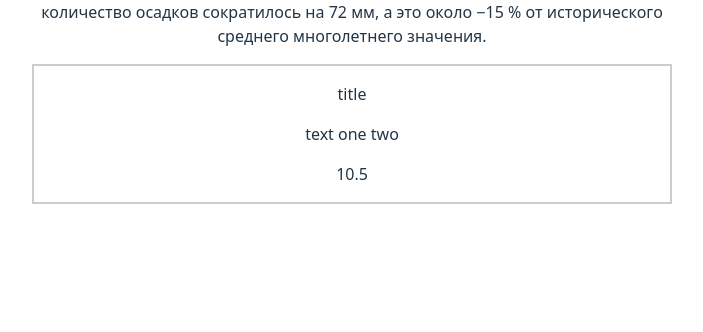
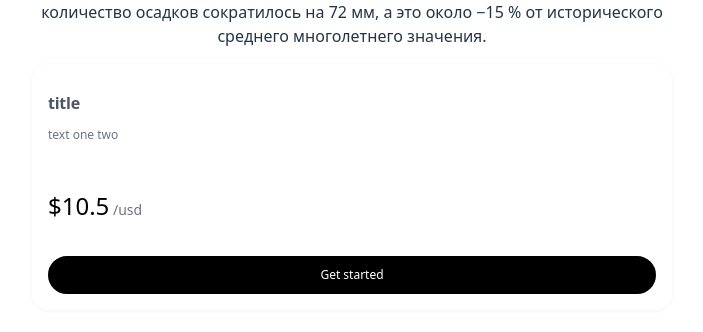
Before and after one commit to Cliv-create/react_AboutTown, a React (Vite) app: page / in a window 1280 px wide. Shown: the part 3749-4081 px from the top of the page, without its empty margins (288-991 px from the left). Before the commit the page ends 3985 px from the top, so only its background shows below. Built offline with nearby package versions, Linux system fonts and the light colour scheme.

Commit message:
Edited return code for ProductCard.tsx Added new .css for ProductCard.css Added documentation for ProductCard.tsx Added spacing.

```diff
--- a/components/ProductCard.css
+++ b/components/ProductCard.css
@@ -1,6 +1,122 @@
+/* Контейнер, в котором будут размещаться карточки */
+.product-grid {
+    display: grid;
+    gap: 1rem;
+    grid-template-columns: repeat(auto-fill, minmax(200px, 1fr));
+    padding: 1rem;
+}
+
+/* Отдельная карточка */
 .product-card {
-    display: block;
-    border-width: 2px;
-    border-style: solid;
-    border-color: rgba(0, 0, 0, 0.2);
+    display: flex;
+    flex-direction: column;
+    background-color: white;
+    border-radius: 1rem;
+    box-shadow: 0 1px 4px rgba(0, 0, 0, 0.05);
+    transition: transform 0.2s ease-in-out;
 }
+
+.product-card:hover {
+    transform: translateY(-2px);
+}
+
+.product-card-content {
+    padding: 1rem;
+}
+
+.product-card-grid {
+    display: grid;
+    grid-template-columns: 1fr;
+    text-align: left;
+    width: 100%;
+}
+
+.product-title {
+    font-size: 1rem;
+    font-weight: 600;
+    letter-spacing: -0.015em;
+    color: #4B5563;
+    line-height: 1.25;
+}
+
+.product-text {
+    margin-top: 0.25rem;
+    font-size: 0.75rem;
+    color: #6B7280;
+}
+
+.product-price-container {
+    margin-top: 1rem;
+}
+
+.product-price {
+    font-size: 1.5rem;
+    font-weight: 400;
+    color: black;
+}
+
+.product-price-suffix {
+    font-size: 0.875rem;
+    font-weight: 500;
+    color: #6B7280;
+}
+
+.product-card-footer {
+    display: flex;
+    padding: 0 1rem 1rem;
+}
+
+.product-card-button {
+    display: flex;
+    align-items: center;
+    justify-content: center;
+    width: 100%;
+    padding: 0.5rem 1rem;
+    font-size: 0.75rem;
+    text-align: center;
+    color: white;
+    background-color: black;
+    border: 2px solid black;
+    border-radius: 9999px;
+    transition: all 0.2s ease-in-out;
+    text-decoration: none;
+}
+
+.product-card-button:hover {
+    background-color: transparent;
+    color: black;
+}
+
+.product-card-button:focus,
+.product-card-button:focus-visible {
+    outline: none;
+    box-shadow: 0 0 0 2px black;
+}
+
+/* Адаптивность: минимальные корректировки */
+@media (max-width: 640px) {
+    .product-card-content {
+        padding: 0.75rem;
+    }
+
+    .product-card-footer {
+        padding: 0 0.75rem 0.75rem;
+    }
+
+    .product-title {
+        font-size: 0.9rem;
+    }
+
+    .product-price {
+        font-size: 1.25rem;
+    }
+
+    .product-price-suffix {
+        font-size: 0.75rem;
+    }
+
+    .product-card-button {
+        font-size: 0.7rem;
+        padding: 0.4rem 0.75rem;
+    }
+}
--- a/components/ProductCard.tsx
+++ b/components/ProductCard.tsx
@@ -9,18 +9,21 @@ interface ProductCardProps {
     attributes?: HTMLAttribute[];
 }
 
+
 interface HTMLAttribute {
     name: string;
     value: string | number | boolean;
 }
+
+
 // TODO: Add a "Add to card" button. Add a shopping_cart_id parameter if shopping carts will be implemented to link button.
 /**
- *
- * @param idName
- * @param title
- * @param text
- * @param price
- * @param attributes
+ * Returns a "product card" with given parameters. To efficiently utilize the component, place the ProductCard object/s inside a container with className "product-grid". The cards will be placed in this container as a grid. Container will be edited with the CSS from ProductCard.css
+ * @param idName String. Set's "id" attribute for the component.
+ * @param title String. Displays product title.
+ * @param text String. Displays product description.
+ * @param price Number. Displays price.
+ * @param attributes Array of HTMLAttribute. Converts into Record[] and is used in parent div with "product-card" class.
  * @constructor
  */
 export function ProductCard({ idName, title, text, price, attributes = [] } : ProductCardProps) {
@@ -46,23 +49,34 @@ export function ProductCard({ idName, title, text, price, attributes = [] } : Pr
     }, {} as Record<string, string | number | boolean>);
 
     return (
-        <>
         <div
              className="product-card"
              id={idName}
              {...productCardAttributes}
         >
-                <div className='product-card-top-box'></div>
-                <div
-                    className="product-card-main-box"
-                >
-                    <p>{title}</p>
-                    <p>{text}</p>
+            <div className="product-card-content">
+                <div className="product-card-grid">
+                    <div>
+                        <h2 className="product-title">{title}</h2>
+                        <p className="product-text">{text}</p>
                     </div>
-                <div className='product-card-bottom-box'>
-                    <p>{price}</p>
+                    <div className="product-price-container">
+                        <p>
+                            <span className="product-price">${price}</span>
+                            <span className="product-price-suffix"> /usd </span>
+                        </p>
                     </div>
                 </div>
-        </>
+            </div>
+            <div className="product-card-footer">
+                <a
+                    href="#"
+                    className="product-card-button"
+                    aria-describedby="product-card-select-button"
+                >
+                    Get started
+                </a>
+            </div>
+        </div>
     )
 }
```
Lines whose indentation alone changed are shown as unchanged.
